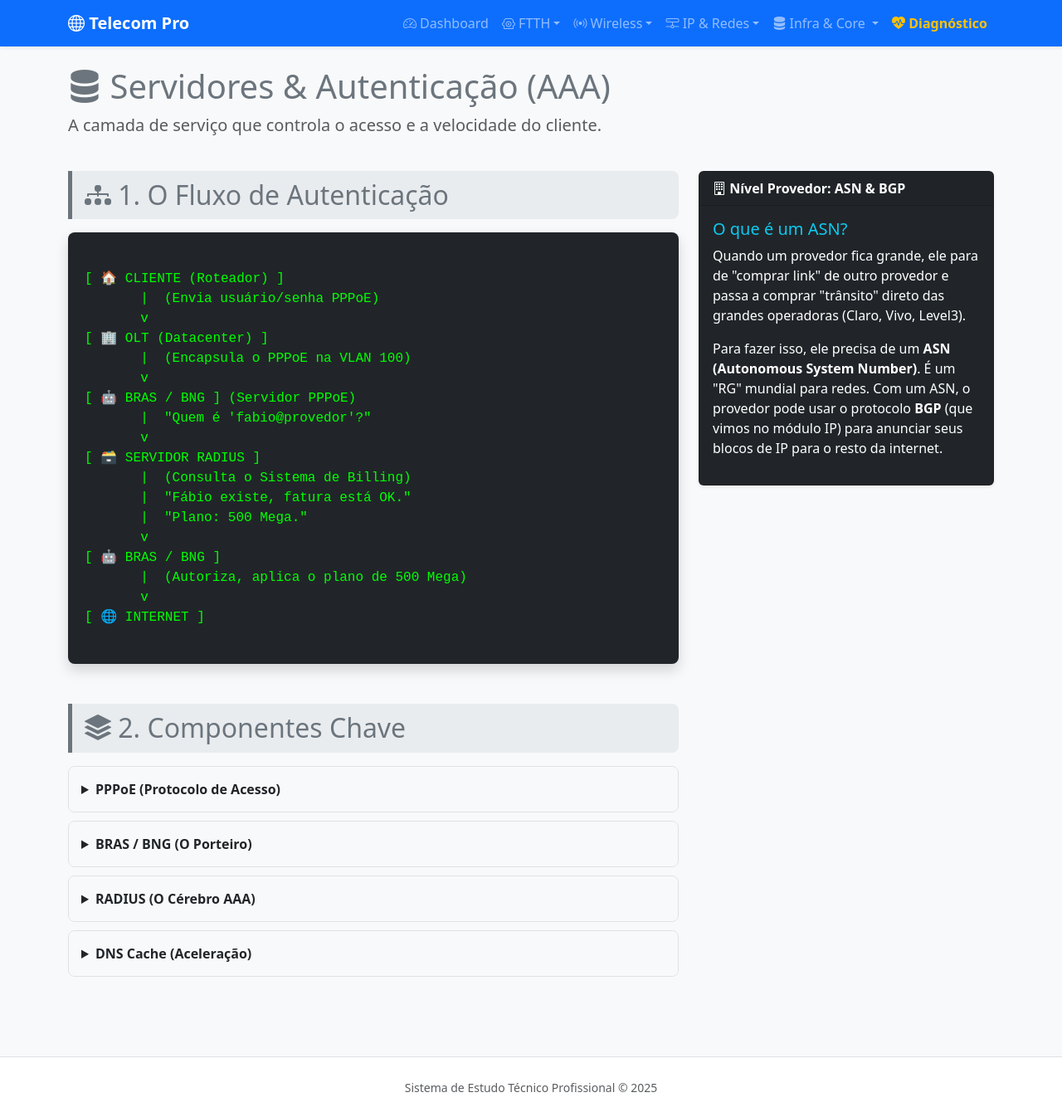
After one commit to binhog29/projeto_telecom, a Flask app: page /servers/teoria in a window 1280 px wide. The commit adds this page. Shown: the whole page at 83% size. Run offline with Flask 3, Linux system fonts and the light colour scheme.

Commit message:
Adicionado Módulo 6 - Engenharia de Core (MPLS/BGP)

```diff
--- a/app.py
+++ b/app.py
@@ -20,7 +20,7 @@ def ftth_hardware():
 def ftth_calc():
     return render_template('ftth_calc.html', titulo="FTTH: Simulador Pro")
 
-# --- SUB-ROTAS: DETALHES DE HARDWARE FTTH ---
+# --- SUB-ROTAS: DETALHE HARDWARE FTTH ---
 @app.route('/ftth/hardware/olt')
 def ftth_hw_olt():
     return render_template('ftth_hw_olt.html', titulo="HW: OLT")
@@ -79,6 +79,15 @@ def ip_teoria():
 def ip_calc():
     return render_template('ip_calc.html', titulo="Calculadora IP (CIDR)")
 
+# --- MÓDULO SERVIDORES & CORE ---
+@app.route('/servers/teoria')
+def servers_teoria():
+    return render_template('servers_teoria.html', titulo="Servidores de Provedor (AAA)")
+
+@app.route('/core/teoria')  # <--- NOVA ROTA AVANÇADA
+def core_teoria():
+    return render_template('core_teoria.html', titulo="Engenharia de Core (MPLS/BGP)")
+
 # --- MÓDULO DIAGNÓSTICO ---
 @app.route('/diag')
 def diag_home():
--- a/templates/base.html
+++ b/templates/base.html
@@ -4,13 +4,11 @@
     <meta charset="utf-8">
     <meta name="viewport" content="width=device-width, initial-scale=1">
     <title>Telecom Pro | {{ titulo }}</title>
-
     <meta name="theme-color" content="#0d6efd">
     <meta name="apple-mobile-web-app-capable" content="yes">
     <meta name="apple-mobile-web-app-status-bar-style" content="black-translucent">
     <link rel="manifest" href="{{ url_for('static', filename='manifest.json') }}">
     <link rel="icon" href="https://cdn-icons-png.flaticon.com/512/2920/2920330.png">
-
     <link href="https://cdn.jsdelivr.net/npm/bootstrap@5.3.0/dist/css/bootstrap.min.css" rel="stylesheet">
     <link rel="stylesheet" href="https://cdn.jsdelivr.net/npm/bootstrap-icons@1.11.0/font/bootstrap-icons.css">
     <link rel="stylesheet" href="{{ url_for('static', filename='css/style.css') }}">
@@ -28,34 +26,38 @@
             <li class="nav-item"><a class="nav-link" href="/"><i class="bi bi-speedometer2"></i> Dashboard</a></li>
 
             <li class="nav-item dropdown">
-                <a class="nav-link dropdown-toggle" href="#" role="button" data-bs-toggle="dropdown">
-                    <i class="bi bi-optical-audio"></i> FTTH
-                </a>
+                <a class="nav-link dropdown-toggle" href="#" role="button" data-bs-toggle="dropdown"><i class="bi bi-optical-audio"></i> FTTH</a>
                 <ul class="dropdown-menu shadow">
-                    <li><a class="dropdown-item" href="/ftth/teoria"><i class="bi bi-book-half me-2"></i>Arquitetura & Engenharia</a></li>
-                    <li><a class="dropdown-item" href="/ftth/hardware"><i class="bi bi-gpu-card me-2"></i>Enciclopédia de Hardware</a></li>
+                    <li><a class="dropdown-item" href="/ftth/teoria">Arquitetura & Engenharia</a></li>
+                    <li><a class="dropdown-item" href="/ftth/hardware">Enciclopédia de Hardware</a></li>
                     <li><hr class="dropdown-divider"></li>
-                    <li><a class="dropdown-item" href="/ftth/calc"><i class="bi bi-calculator-fill me-2"></i>Simulador de Potência</a></li>
+                    <li><a class="dropdown-item" href="/ftth/calc">Simulador de Potência</a></li>
                 </ul>
             </li>
             <li class="nav-item dropdown">
-                <a class="nav-link dropdown-toggle" href="#" role="button" data-bs-toggle="dropdown">
-                    <i class="bi bi-broadcast"></i> Wireless
-                </a>
+                <a class="nav-link dropdown-toggle" href="#" role="button" data-bs-toggle="dropdown"><i class="bi bi-broadcast"></i> Wireless</a>
                 <ul class="dropdown-menu shadow">
-                    <li><a class="dropdown-item" href="/radio/teoria"><i class="bi bi-tower me-2"></i>Engenharia WISP</a></li>
+                    <li><a class="dropdown-item" href="/radio/teoria">Engenharia WISP</a></li>
                 </ul>
             </li>
             <li class="nav-item dropdown">
+                <a class="nav-link dropdown-toggle" href="#" role="button" data-bs-toggle="dropdown"><i class="bi bi-hdd-network"></i> IP & Redes</a>
+                <ul class="dropdown-menu shadow">
+                    <li><a class="dropdown-item" href="/ip/teoria">Protocolos (TCP/IP)</a></li>
+                    <li><a class="dropdown-item" href="/ip/calc">Calculadora CIDR</a></li>
+                </ul>
+            </li>
+
+            <li class="nav-item dropdown">
                 <a class="nav-link dropdown-toggle" href="#" role="button" data-bs-toggle="dropdown">
-                    <i class="bi bi-hdd-network"></i> IP & Redes
+                    <i class="bi bi-server"></i> Infra & Core
                 </a>
                 <ul class="dropdown-menu shadow">
-                    <li><a class="dropdown-item" href="/ip/teoria"><i class="bi bi-journals me-2"></i>Protocolos (TCP/IP)</a></li>
-                    <li><hr class="dropdown-divider"></li>
-                    <li><a class="dropdown-item" href="/ip/calc"><i class="bi bi-cpu me-2"></i>Calculadora CIDR</a></li>
+                    <li><a class="dropdown-item" href="/servers/teoria"><i class="bi bi-person-badge me-2"></i>Servidores (AAA/DNS)</a></li>
+                    <li><a class="dropdown-item" href="/core/teoria"><i class="bi bi-bounding-box me-2"></i>Core (MPLS/BGP)</a></li>
                 </ul>
             </li>
+
             <li class="nav-item">
                 <a class="nav-link fw-bold text-warning" href="/diag"><i class="bi bi-heart-pulse-fill"></i> Diagnóstico</a>
             </li>
--- /dev/null
+++ b/templates/servers_teoria.html
@@ -0,0 +1,115 @@
+{% extends "base.html" %}
+
+{% block conteudo %}
+<div class="row mb-4">
+    <div class="col-12">
+        <h1 class="text-secondary"><i class="bi bi-server"></i> Servidores & Autenticação (AAA)</h1>
+        <p class="lead text-muted">A camada de serviço que controla o acesso e a velocidade do cliente.</p>
+    </div>
+</div>
+
+<div class="row g-4">
+    <div class="col-lg-8">
+
+        <h2 class="section-title text-secondary" style="border-color: #6c757d !important;"><i class="bi bi-diagram-3-fill"></i> 1. O Fluxo de Autenticação</h2>
+        <div class="mt-3 mb-5">
+            <div class="diagram-box shadow">
+[ 🏠 CLIENTE (Roteador) ]
+       |  (Envia usuário/senha PPPoE)
+       v
+[ 🏢 OLT (Datacenter) ]
+       |  (Encapsula o PPPoE na VLAN 100)
+       v
+[ 🤖 BRAS / BNG ] (Servidor PPPoE)
+       |  "Quem é 'fabio@provedor'?"
+       v
+[ 🗃️ SERVIDOR RADIUS ]
+       |  (Consulta o Sistema de Billing)
+       |  "Fábio existe, fatura está OK."
+       |  "Plano: 500 Mega."
+       v
+[ 🤖 BRAS / BNG ]
+       |  (Autoriza, aplica o plano de 500 Mega)
+       v
+[ 🌐 INTERNET ]
+            </div>
+        </div>
+
+        <h2 class="section-title text-secondary" style="border-color: #6c757d !important;"><i class="bi bi-stack"></i> 2. Componentes Chave</h2>
+        <div class="mt-3 mb-5">
+            <details>
+                <summary>PPPoE (Protocolo de Acesso)</summary>
+                <div class="details-content">
+                    <p><strong>Por que não usar DHCP (IP automático)?</strong> DHCP é "burro". Ele entrega um IP para qualquer um que plugar o cabo. PPPoE (Point-to-Point Protocol over Ethernet) exige autenticação.</p>
+                    <p>Ele cria um "túnel" entre o roteador do cliente e o BRAS do provedor, permitindo:</p>
+                    <ul>
+                        <li>Exigir Login e Senha.</li>
+                        <li>Contabilizar o tempo de conexão.</li>
+                        <li>Identificar exatamente qual cliente está gerando tráfego.</li>
+                    </ul>
+                    <p><strong>Processo (PADI, PADO, PADR, PADS):</strong></p>
+                    <ol>
+                        <li><strong>PADI</strong> (Discovery): Cliente grita na rede "Quem é o servidor PPPoE?"</li>
+                        <li><strong>PADO</strong> (Offer): O BRAS responde "Eu sou!".</li>
+                        <li><strong>PADR</strong> (Request): Cliente pede "Quero conectar com você".</li>
+                        <li><strong>PADS</strong> (Session): O BRAS confirma "Sessão estabelecida, me mande o login/senha".</li>
+                    </ol>
+                </div>
+            </details>
+            <details>
+                <summary>BRAS / BNG (O Porteiro)</summary>
+                <div class="details-content">
+                    <p><strong>(Broadband Remote Access Server / Broadband Network Gateway)</strong></p>
+                    <p>É o equipamento (hardware ou software) que **encerra** os túneis PPPoE. Ele é o servidor que o cliente vê.</p>
+                    <ul>
+                        <li><strong>Hardware Dedicado:</strong> Juniper, Cisco, Huawei. Caros, alta performance.</li>
+                        <li><strong>Software:</strong> Mikrotik RouterOS (CCR) ou Accel-PPP (Linux). O mais comum em provedores regionais no Brasil.</li>
+                    </ul>
+                    <p>O BRAS **não sabe** a senha de ninguém. Ele apenas recebe a tentativa de login e pergunta ao RADIUS.</p>
+                </div>
+            </details>
+            <details>
+                <summary>RADIUS (O Cérebro AAA)</summary>
+                <div class="details-content">
+                    <p>O servidor mais importante da rede lógica. Ele cuida do <strong>AAA</strong>:</p>
+                    <ul>
+                        <li><strong>A</strong>uthentication (Autenticação): "Esse usuário/senha existem?"</li>
+                        <li><strong>A</strong>uthorization (Autorização): "Ele está pago? Qual o plano dele (500 Mega)?"</li>
+                        <li><strong>A</strong>ccounting (Contabilidade): "Quanto tempo ele ficou online? Quanto ele baixou?"</li>
+                    </ul>
+                    <p>O RADIUS se conecta diretamente ao seu sistema financeiro (Billing). Quando o cliente paga o boleto, o financeiro atualiza o RADIUS, que libera o acesso no BRAS.</p>
+                </div>
+            </details>
+            <details>
+                <summary>DNS Cache (Aceleração)</summary>
+                <div class="details-content">
+                    <p><strong>Por que um provedor precisa ter seu PRÓPRIO DNS?</strong></p>
+                    <p>Se você entrega 8.8.8.8 (Google) para seus 10.000 clientes, cada vez que UM deles acessa `google.com`, a requisição viaja até o datacenter do Google (SP/EUA) e volta.</p>
+                    <p>Se você tem um DNS Cache (como Unbound ou BIND9) no seu datacenter, acontece o seguinte:</p>
+                    <ol>
+                        <li>Cliente 1 acessa `google.com`.</li>
+                        <li>Seu DNS busca no Google e entrega ao cliente (demora 30ms).</li>
+                        <li>Seu DNS **salva a resposta** em cache (memória).</li>
+                        <li>Cliente 2 (e todos os outros 9.998) acessam `google.com`.</li>
+                        <li>Seu DNS responde instantaneamente (demora 1ms).</li>
+                    </ol>
+                    <p><strong>Resultado:</strong> A internet do seu cliente parece MUITO mais rápida e responsiva.</p>
+                </div>
+            </details>
+        </div>
+    </div>
+
+    <div class="col-lg-4">
+        <div class="card bg-dark text-white shadow-sm sticky-top" style="top: 100px">
+            <div class="card-header fw-bold">
+                <i class="bi bi-building"></i> Nível Provedor: ASN & BGP
+            </div>
+            <div class="card-body">
+                <h5 class="card-title text-info">O que é um ASN?</h5>
+                <p>Quando um provedor fica grande, ele para de "comprar link" de outro provedor e passa a comprar "trânsito" direto das grandes operadoras (Claro, Vivo, Level3).</p>
+                <p>Para fazer isso, ele precisa de um <strong>ASN (Autonomous System Number)</strong>. É um "RG" mundial para redes. Com um ASN, o provedor pode usar o protocolo <strong>BGP</strong> (que vimos no módulo IP) para anunciar seus blocos de IP para o resto da internet.</p>
+            </div>
+        </div>
+    </div>
+</div>
+{% endblock %}
```
Also changed, not shown: templates/core_teoria.html (added, +80 -0 lines), templates/home.html (+42 -14 lines).
